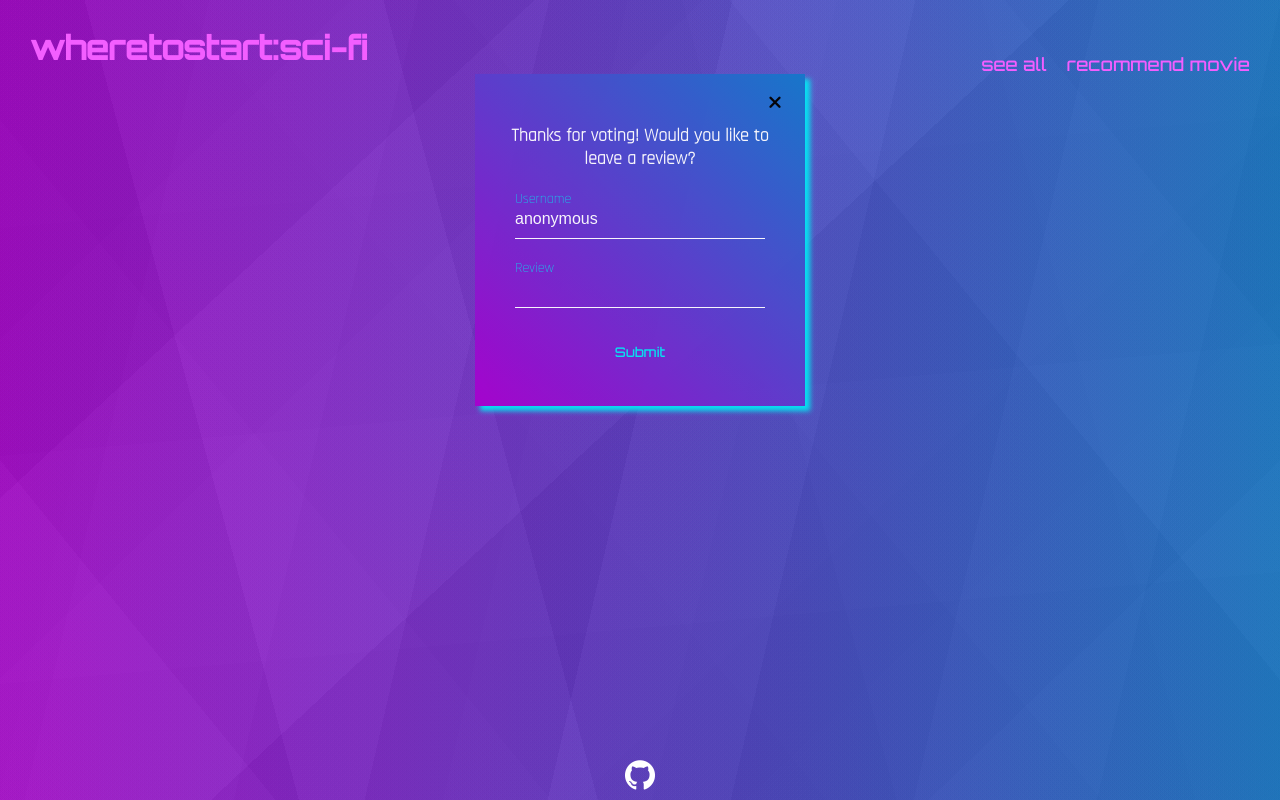
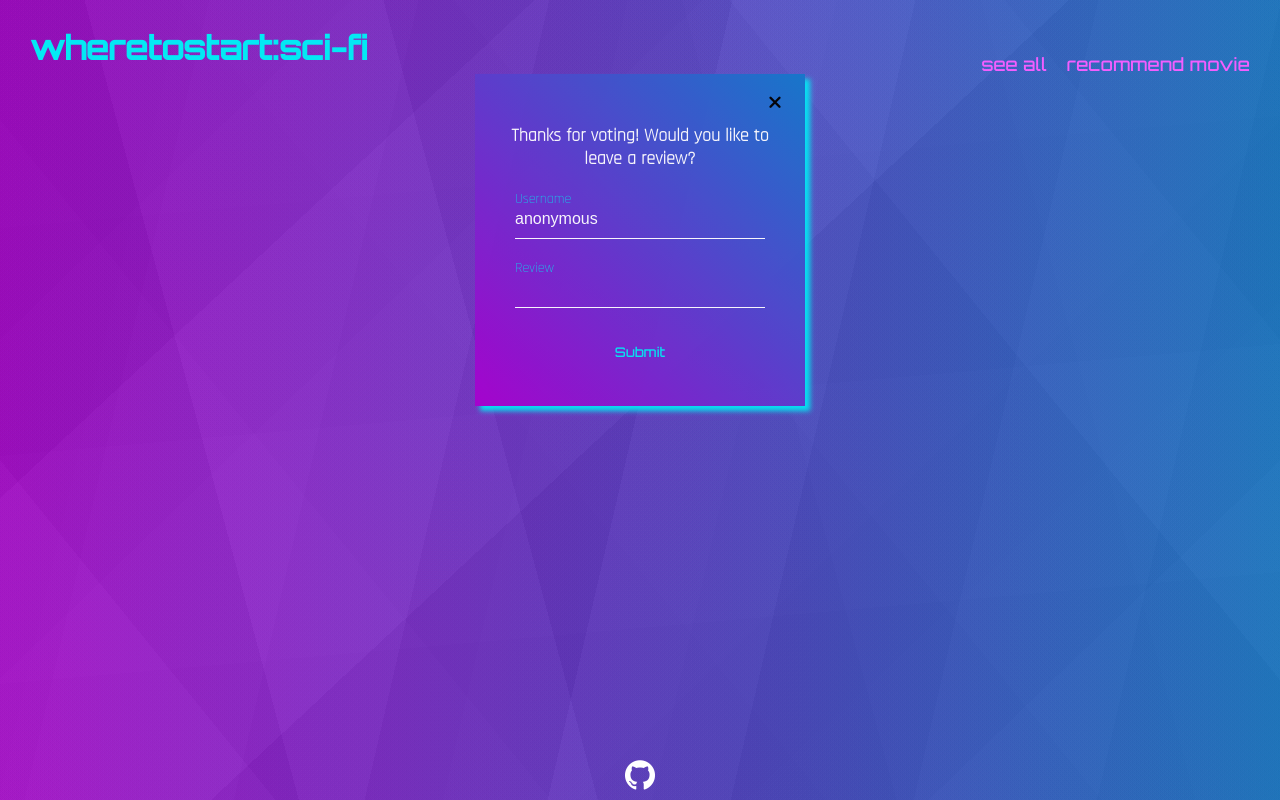
Before and after one commit to jesschoe/wheretostart, a React (Create React App) app in the folder client/: page /movies/1/review in a window 1280 px wide. Built offline with nearby package versions, Linux system fonts and the light colour scheme; no server answers.

Commit message:
minor css updates

```diff
--- a/client/src/App.css
+++ b/client/src/App.css
@@ -59,6 +59,13 @@ footer img {
 .site-name {
   font-size: 1em;
   margin: 0 0 -20px 0;
+}
+.site-name h1 {
+  color: #03e9f4;
+}
+
+.site-name h1:hover {
+  color: #FFC9FF;
 }
 
 .movie-container {
```
